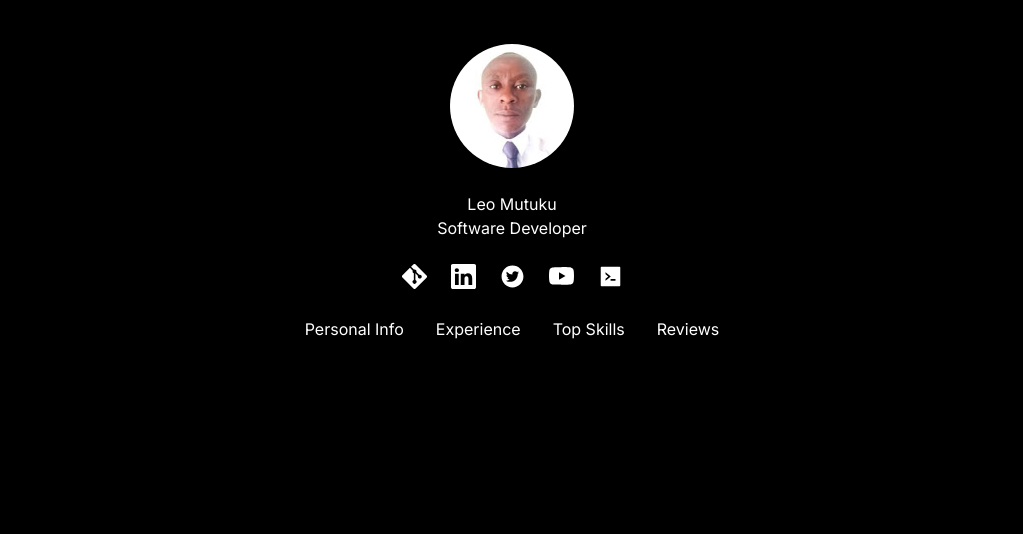
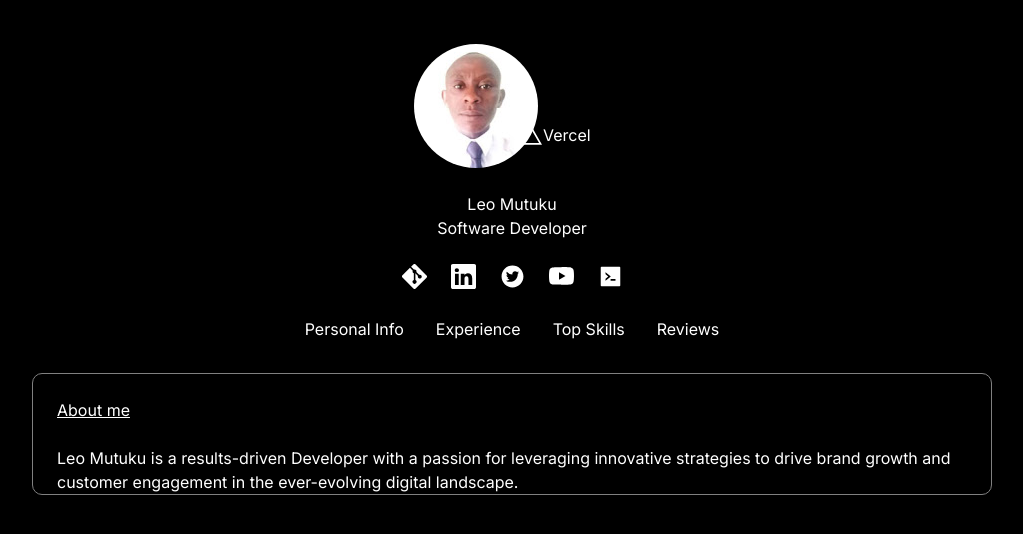
Before and after one commit to leo-mutuku/twitter-clone, a Next.js app: page / in a window 1280 px wide. Shown: the top 534 px of the page, without its empty margins (128-1151 px from the left). Built offline with nearby package versions, Linux system fonts and the light colour scheme.

Commit message:
Added Vercel logo

```diff
--- a/app/components/BodySection/BodySection.tsx
+++ b/app/components/BodySection/BodySection.tsx
@@ -2,11 +2,13 @@ import React from 'react'
 
 const BodySection = () => {
   return (
-    <div className='flex flex-row py-4 items-center justify-center gap-8'>
-        <div>Persinal Info</div>
-        <div> Experience</div>
-        <div>Top Skills</div>
-        <div>Reviews</div>
+    <div className='flex flex-col py-4 items-center justify-center gap-8 '>
+        <div className='rounded-sm px-6 w-[75%] items-start justify-between' style={{"border":"solid 1px gray", "borderRadius":"10px"
+    }}>
+            <div className='py-6  underline'><span className='text-underline'>About me </span></div>
+            <p className=''>Leo Mutuku is a results-driven Developer with a passion for leveraging innovative strategies to drive brand growth and customer engagement in the ever-evolving digital landscape.</p>
+
+        </div>
     </div>
 
   )
--- a/app/components/TopSection/TopSection.tsx
+++ b/app/components/TopSection/TopSection.tsx
@@ -3,14 +3,20 @@ import React from 'react'
 import profile from '../../profile.jpg'
 import {BsGit, BsLinkedin, BsYoutube} from 'react-icons/bs'
 import {AiFillTwitterCircle, AiFillCode} from 'react-icons/ai'
+import { RxVercelLogo } from 'react-icons/rx'
 import Link from 'next/link'
 
 const profile_icons_size = 25;
 const TopSection = () => {
   return (
     <div className='flex flex-col items-center justify-center'>
-        <div className='border-solid radius  py-3'>
+        <div className='border-solid radius  py-3 flex flex-row'>
             <Image className=" border-r-black rounded-full " src={profile} alt='profile_picture' />
+            <div className='flex flex-row' style={{"position":"relative", "color":"cornflowerblue;","marginTop":"40%","marginLeft":"-10%"}}>
+                <div>< RxVercelLogo size={profile_icons_size} /> </div>
+                <div>Vercel</div>
+            </div>
+
         </div>
         <div className='flex flex-col items-center justify-center py-3'>
             <div className='font-family ui-serif Georgia Cambria '>Leo Mutuku</div>
--- a/app/page.tsx
+++ b/app/page.tsx
@@ -1,5 +1,6 @@
 
 import CodeWithLeo from "../public/images/codewithleo.png"
+import BodySection from "./components/BodySection/BodySection";
 import MenuSection from "./components/MenuSection/MenuSection";
 import TopSection from "./components/TopSection/TopSection";
 
@@ -17,7 +18,9 @@ export default function Home() {
           <MenuSection />
        </div>
 
-       <div></div>
+       <div>
+          <BodySection />
+       </div>
        <div> </div>
 
 
```
